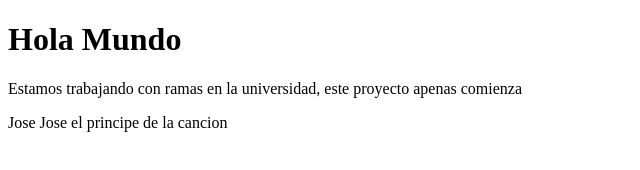
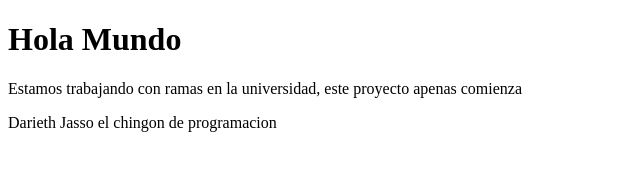
Before and after one commit to Darieth02/repos3, a plain HTML site: page index.html in a window 1280 px wide. Shown: the full height of the page, 0-640 px from the left. Drawn offline with Linux system fonts and the light colour scheme.

Commit message:
Mi nombre envez de jose

```diff
--- a/index.html
+++ b/index.html
@@ -13,7 +13,7 @@
     <p>
         Estamos trabajando con ramas en la universidad, este proyecto apenas comienza
     </p>
-    <p>Jose Jose el principe de la cancion</p>
+    <p>Darieth Jasso el chingon de programacion</p>
 </body>
 
 </html>
```
